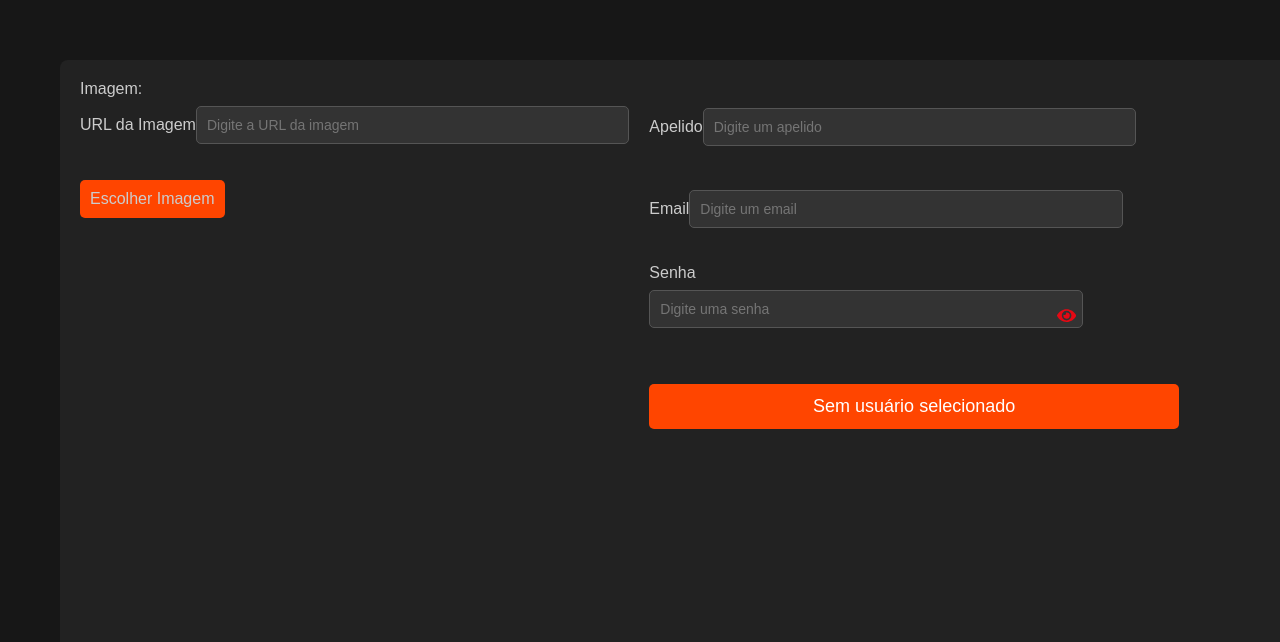
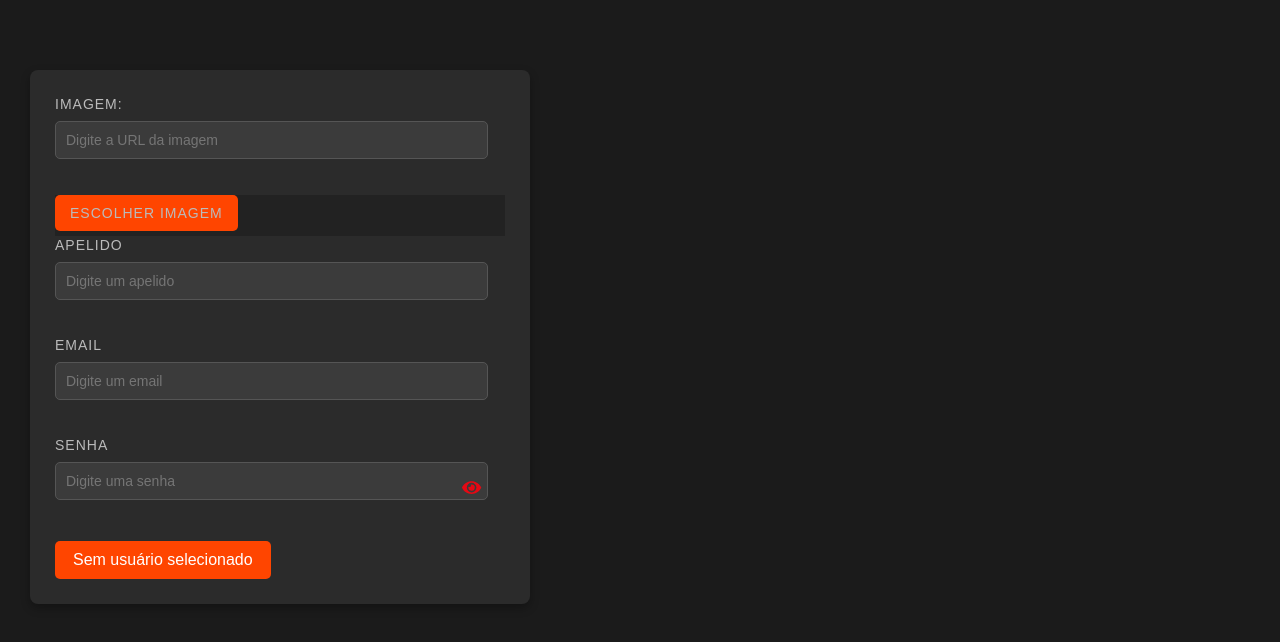
Before and after one commit to gustavoofranca/Quiet-Node-React, a React (Create React App) app in the folder client/: page /user-config in a window 1280 px wide. Shown: the top 642 px of the page. Built offline with nearby package versions, Linux system fonts and the light colour scheme.

Commit message:
UserInfo

```diff
--- a/client/src/components/MenuLateral/menu_comp.css
+++ b/client/src/components/MenuLateral/menu_comp.css
@@ -29,7 +29,9 @@
     border: 3px solid #FF0000;
     padding: 3px;
     width: 5rem;
+    height: 5rem;
     display: block;
+    object-fit: cover;
     margin: 1rem auto;
 }
 
--- a/client/src/components/MenuLateral/menu_comp.js
+++ b/client/src/components/MenuLateral/menu_comp.js
@@ -3,37 +3,43 @@ import { FaHome, FaSearch, FaUserCog, FaPlusCircle } from 'react-icons/fa';
 import { CiLogout } from "react-icons/ci";
 import { TbMessageCircleUser } from "react-icons/tb";
 import './menu_comp.css';
-import Perfil from '../../images/PerfilADM.png';
-
 import { useNavigate } from 'react-router-dom';
 
-// Bibliotecas para criação e verificação de Usuário
+// Importações para Firebase
+import { db } from '../../firebaseConnection';
+import { query, where, collection, onSnapshot } from "firebase/firestore";
 import { auth } from '../../firebaseConnection';
 import { signOut } from "firebase/auth";
 
-const MenuLateral = ({ setModalOpen }) => { // Recebe 'setModalOpen' do componente pai
-  const [, setUser] = useState(false);
+const MenuLateral = ({ setModalOpen }) => {
   const [userInfo, setUserInfo] = useState({});
-
-  // Inicializa o navigate
   const navigate = useNavigate();
 
   useEffect(() => {
-    const storedUserData = sessionStorage.getItem('userData');
-    if (storedUserData) {
-      setUser(true);
-      setUserInfo(JSON.parse(storedUserData));
+    // Recupera os dados do usuário do sessionStorage
+    const storedUserData = JSON.parse(sessionStorage.getItem('userData'));
+    if (storedUserData && storedUserData.uid) {
+      const userQuery = query(
+        collection(db, 'users'),
+        where("uid", "==", storedUserData.uid)
+      );
+
+      const unsubscribe = onSnapshot(userQuery, (snapshot) => {
+        snapshot.forEach((doc) => {
+          setUserInfo(doc.data());
+        });
+      });
+
+      return () => unsubscribe();
     }
   }, []);
 
   async function doLogout() {
     try {
-      await signOut(auth); // Faz o logout no Firebase Auth
-      setUser(false);
-      setUserInfo({});
-      sessionStorage.removeItem('userData'); // Remove os dados do usuário do sessionStorage
+      await signOut(auth);
+      sessionStorage.removeItem('userData');
       alert('Você saiu da conta com sucesso!');
-      navigate('/'); // Navega para a página de login após o logout
+      navigate('/');
     } catch (error) {
       console.error("Erro ao fazer logout:", error);
       alert('Ocorreu um erro ao sair da conta. Tente novamente.');
@@ -46,8 +52,12 @@ const MenuLateral = ({ setModalOpen }) => { // Recebe 'setModalOpen' do componen
 
   return (
     <div className="container">
-      <img src={Perfil} alt="Perfil" className="img-perfil" />
-      <p className="username">{userInfo.username || "@demon.rs3"}</p>
+      <img
+        src={userInfo.userImage}
+        alt="Perfil"
+        className="img-perfil"
+      />
+      <p className="username">{userInfo.username}</p>
 
       <div className="follow-info">
         <p>434.4k<br />Seguidores</p>
--- a/client/src/components/userConfig/userConfig_comp.css
+++ b/client/src/components/userConfig/userConfig_comp.css
@@ -3,59 +3,70 @@
     display: flex;
     flex-direction: column;
     align-items: flex-start;
-    padding: 20px;
-    background-color: #171717;
+    padding: 30px;
+    background-color: #1b1b1b;
     min-height: 100vh;
-    color: #fff;
+    color: #f0f0f0;
 }
 
 /* Estilo da lista de usuários */
 .user-container {
     list-style-type: none;
     padding: 0;
-    max-width: 30%;
+    margin-bottom: 40px;
+    max-width: 350px;
+    width: 100%;
 }
 
 .user-container li {
     display: flex;
-    justify-content: flex-start;
-    gap: 2vh;
-    padding: 10px;
-    border-radius: 8px;
-    margin-bottom: 15px;
-    box-shadow: 0 2px 5px rgba(0, 0, 0, 0.3);
+    align-items: center;
+    gap: 15px;
+    padding: 15px;
+    border-radius: 10px;
+    background-color: #2c2c2c;
+    margin-bottom: 20px;
+    box-shadow: 0 3px 8px rgba(0, 0, 0, 0.2);
+}
+
+.user-container li:hover {
+    box-shadow: 0 5px 12px rgba(0, 0, 0, 0.3);
+}
+
+/* Estilo da imagem do usuário */
+.user-image {
+    width: 80px;
+    height: 80px;
+    border-radius: 50%;
+    object-fit: cover;
 }
 
 .userInfo-container {
     display: flex;
     flex-direction: column;
-    align-items: flex-start;
+    justify-content: center;
 }
 
-
-/* Estilo da imagem do usuário */
-.user-image {
-    width: 150px;
-    height: 150px;
-    border-radius: 50%;
-    margin-right: 15px;
-}
-
-/* Estilo das informações do usuário */
 .userInfo {
     color: #ccc;
-    font-size: 20px;
+    font-size: 16px;
+    margin-bottom: 4px;
 }
 
 .user-username {
     font-weight: bold;
+    font-size: 18px;
+    color: #fff;
 }
 
+/* Estilo da pré-visualização de imagem */
 .userImage-preview {
-    width: 350px;
-    height: 350px;
-    margin-top: 10px;
+    width: 200px;
+    height: 200px;
+    margin-top: 15px;
     border-radius: 50%;
+    object-fit: cover;
+    border: 2px solid #444;
 }
 
 /* Estilo do botão de editar */
@@ -63,50 +74,43 @@
     display: flex;
     flex-direction: column;
     justify-content: center;
+    align-items: flex-end;
 }
 
 .addpost-form-button {
-    padding: 10px;
+    padding: 10px 18px;
     font-size: 16px;
     background-color: #ff4500;
     color: #fff;
     border: none;
     border-radius: 5px;
     cursor: pointer;
-    transition: background-color 0.3s;
+    transition: background-color 0.3s, transform 0.2s;
 }
 
 .addpost-form-button:hover {
     background-color: #ff5733;
+    transform: translateY(-2px);
 }
 
 /* Estilo do formulário para editar usuário */
 .addpost-form {
     display: flex;
-    flex-direction: row;
-    background-color: #222;
+    flex-direction: column;
+    background-color: #2b2b2b;
     border-radius: 8px;
-    padding: 20px;
+    padding: 25px;
     width: 100%;
-    margin: 5vh;
+    max-width: 500px;
+    box-shadow: 0 4px 10px rgba(0, 0, 0, 0.3);
 }
 
-
-.userConfig-form-container {
-    display: flex;
-    flex-direction: column;
-    align-items: flex-start;
-    padding: 20px;
-    min-height: 100vh;
-    color: #fff;
-}
-
-
-
 .addpost-form label {
-    font-size: 16px;
-    color: #ccc;
-    margin-bottom: 8px;
+    font-size: 14px;
+    color: #bbb;
+    margin-bottom: 5px;
+    text-transform: uppercase;
+    letter-spacing: 1px;
 }
 
 .addpost-form input {
@@ -114,11 +118,18 @@
     font-size: 14px;
     border: 1px solid #555;
     border-radius: 5px;
-    background-color: #333;
+    background-color: #3b3b3b;
     color: #fff;
     margin-bottom: 20px;
+    transition: border-color 0.3s;
 }
 
+.addpost-form input:focus {
+    border-color: #ff4500;
+    outline: none;
+}
+
+/* Estilo do campo de upload de arquivo e URL da imagem */
 .file-input-container {
     position: relative;
     margin-top: 10px;
@@ -126,40 +137,39 @@
 
 .file-input-label {
     display: inline-block;
-    padding: 10px;
+    padding: 10px 15px;
     background-color: #ff4500;
-    color: white;
+    color: #fff;
     border-radius: 5px;
     cursor: pointer;
     text-align: center;
+    transition: background-color 0.3s;
+}
+
+.file-input-label:hover {
+    background-color: #ff5733;
 }
 
 .file-input {
     display: none;
 }
 
+.image-url-input {
+    padding: 10px;
+    font-size: 14px;
+    border: 1px solid #555;
+    border-radius: 5px;
+    background-color: #3b3b3b;
+    color: #fff;
+    margin-bottom: 20px;
+    transition: border-color 0.3s;
+}
+
+/* Estilo da pré-visualização de imagem */
 .image-preview {
-    margin-top: 10px;
+    margin-top: 15px;
     max-width: 100%;
     height: auto;
     border-radius: 5px;
     background-color: #222;
 }
-
-/* Estilo do botão de salvar */
-.addpost-form-button {
-    width: 100%;
-    padding: 12px;
-    font-size: 18px;
-    background-color: #ff4500;
-    color: white;
-    border: none;
-    border-radius: 5px;
-    cursor: pointer;
-    transition: background-color 0.3s;
-    margin-top: 20px;
-}
-
-.addpost-form-button:hover {
-    background-color: #ff5733;
-}
--- a/client/src/components/userConfig/userConfig_comp.js
+++ b/client/src/components/userConfig/userConfig_comp.js
@@ -67,9 +67,10 @@ const UserConfig = () => {
             return;
         }
         const userEditado = doc(db, 'users', userID);
+
         await updateDoc(userEditado, {
             username: username,
-            userImage: userImage || imageUrl, // Usa a imagem de arquivo ou a URL
+            userImage: imageUrl || userImage, // Usa a URL da imagem ou, se vazia, a imagem carregada
             email: email,
             password: password
         })
@@ -122,7 +123,6 @@ const UserConfig = () => {
                     <div>
                         <label>Imagem:</label>
                         <div className="input-group">
-                            <label htmlFor="imageUrl">URL da Imagem</label>
                             <input
                                 type="text"
                                 placeholder="Digite a URL da imagem"
@@ -142,9 +142,13 @@ const UserConfig = () => {
                             </label>
                         </div>
 
-                        {userImage && <img src={userImage} alt="Pré-visualização" className="userImage-preview" />}
-                        {imageUrl && <img src={imageUrl} alt="Pré-visualização" className="userImage-preview" />}
+                        {imageUrl ? (
+                            <img src={imageUrl} alt="Pré-visualização" className="userImage-preview" />
+                        ) : (
+                            userImage && <img src={userImage} alt="Pré-visualização" className="userImage-preview" />
+                        )}
                     </div>
+
                     <div className='userConfig-form-container'>
                         <div className="input-group">
                             <label htmlFor="username">Apelido</label>
```
